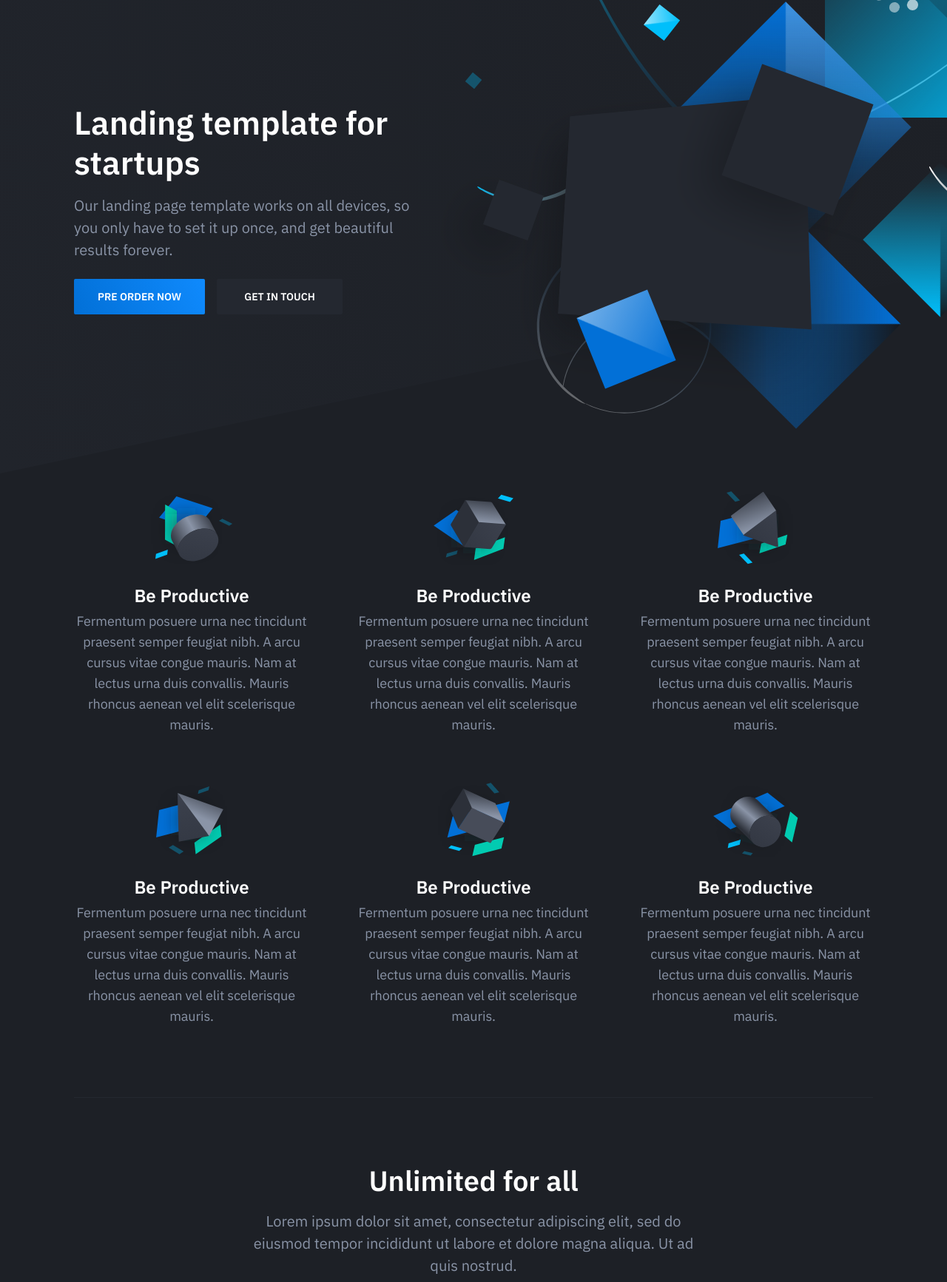
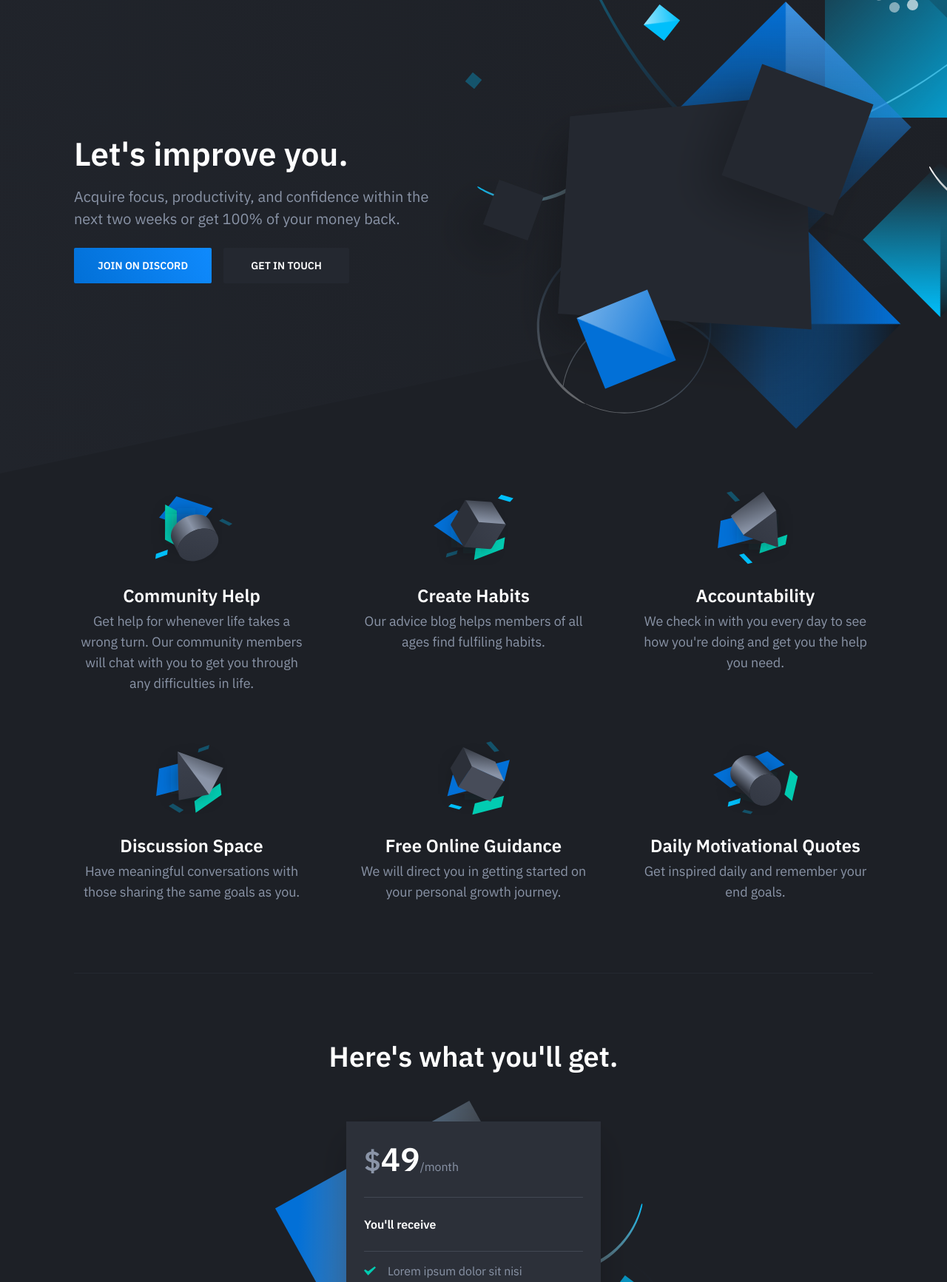
Before and after one commit to a-pinch-ofsalt/beta-website-template, a plain HTML site: page index.html in a window 1280 px wide. Shown: the part 60-1793 px from the top of the page at 74% size. Drawn offline with nearby package versions, Linux system fonts and the light colour scheme.

Commit message:
Customized template to match website goals

```diff
--- a/index.html
+++ b/index.html
@@ -1,5 +1,6 @@
 <!DOCTYPE html>
 <html lang="en" class="no-js">
+
 <head>
     <meta charset="utf-8">
     <meta http-equiv="X-UA-Compatible" content="IE=edge">
@@ -10,6 +11,7 @@
     <script src="https://unpkg.com/animejs@3.0.1/lib/anime.min.js"></script>
     <script src="https://unpkg.com/scrollreveal@4.0.0/dist/scrollreveal.min.js"></script>
 </head>
+
 <body class="is-boxed has-animations">
     <div class="body-wrap">
         <header class="site-header">
@@ -31,9 +33,10 @@
                 <div class="container">
                     <div class="hero-inner">
                         <div class="hero-copy">
-	                        <h1 class="hero-title mt-0">Landing template for startups</h1>
-	                        <p class="hero-paragraph">Our landing page template works on all devices, so you only have to set it up once, and get beautiful results forever.</p>
-	                        <div class="hero-cta"><a class="button button-primary" href="#">Pre order now</a><a class="button" href="#">Get in touch</a></div>
+                            <h1 class="hero-title mt-0">Let's improve <strong>you</strong>.</h1>
+                            <p class="hero-paragraph">Acquire focus, productivity, and confidence within the next two weeks or get 100% of your money back.</p>
+                            <div class="hero-cta"><a class="button button-primary" href="#">Join on Discord</a><a
+                                    class="button" href="#">Get in touch</a></div>
                         </div>
                         <div class="hero-figure anime-element">
                             <svg class="placeholder" width="528" height="396" viewBox="0 0 528 396">
@@ -63,8 +66,8 @@
                                     <div class="feature-icon">
                                         <img src="dist/images/feature-icon-01.svg" alt="Feature 01">
                                     </div>
-                                    <h4 class="feature-title mt-24">Be Productive</h4>
-                                    <p class="text-sm mb-0">Fermentum posuere urna nec tincidunt praesent semper feugiat nibh. A arcu cursus vitae congue mauris. Nam at lectus urna duis convallis. Mauris rhoncus aenean vel elit scelerisque mauris.</p>
+                                    <h4 class="feature-title mt-24">Community Help</h4>
+                                    <p class="text-sm mb-0">Get help for whenever life takes a wrong turn. Our community members will chat with you to get you through any difficulties in life.</p>
                                 </div>
                             </div>
                             <div class="feature text-center is-revealing">
@@ -72,8 +75,8 @@
                                     <div class="feature-icon">
                                         <img src="dist/images/feature-icon-02.svg" alt="Feature 02">
                                     </div>
-                                    <h4 class="feature-title mt-24">Be Productive</h4>
-                                    <p class="text-sm mb-0">Fermentum posuere urna nec tincidunt praesent semper feugiat nibh. A arcu cursus vitae congue mauris. Nam at lectus urna duis convallis. Mauris rhoncus aenean vel elit scelerisque mauris.</p>
+                                    <h4 class="feature-title mt-24">Create Habits</h4>
+                                    <p class="text-sm mb-0">Our advice blog helps members of all ages find fulfiling habits.</p>
                                 </div>
                             </div>
                             <div class="feature text-center is-revealing">
@@ -81,8 +84,8 @@
                                     <div class="feature-icon">
                                         <img src="dist/images/feature-icon-03.svg" alt="Feature 03">
                                     </div>
-                                    <h4 class="feature-title mt-24">Be Productive</h4>
-                                    <p class="text-sm mb-0">Fermentum posuere urna nec tincidunt praesent semper feugiat nibh. A arcu cursus vitae congue mauris. Nam at lectus urna duis convallis. Mauris rhoncus aenean vel elit scelerisque mauris.</p>
+                                    <h4 class="feature-title mt-24">Accountability</h4>
+                                    <p class="text-sm mb-0">We check in with you every day to see how you're doing and get you the help you need.</p>
                                 </div>
                             </div>
                             <div class="feature text-center is-revealing">
@@ -90,8 +93,8 @@
                                     <div class="feature-icon">
                                         <img src="dist/images/feature-icon-04.svg" alt="Feature 04">
                                     </div>
-                                    <h4 class="feature-title mt-24">Be Productive</h4>
-                                    <p class="text-sm mb-0">Fermentum posuere urna nec tincidunt praesent semper feugiat nibh. A arcu cursus vitae congue mauris. Nam at lectus urna duis convallis. Mauris rhoncus aenean vel elit scelerisque mauris.</p>
+                                    <h4 class="feature-title mt-24">Discussion Space</h4>
+                                    <p class="text-sm mb-0">Have meaningful conversations with those sharing the same goals as you.</p>
                                 </div>
                             </div>
                             <div class="feature text-center is-revealing">
@@ -99,8 +102,8 @@
                                     <div class="feature-icon">
                                         <img src="dist/images/feature-icon-05.svg" alt="Feature 05">
                                     </div>
-                                    <h4 class="feature-title mt-24">Be Productive</h4>
-                                    <p class="text-sm mb-0">Fermentum posuere urna nec tincidunt praesent semper feugiat nibh. A arcu cursus vitae congue mauris. Nam at lectus urna duis convallis. Mauris rhoncus aenean vel elit scelerisque mauris.</p>
+                                    <h4 class="feature-title mt-24">Free Online Guidance</h4>
+                                    <p class="text-sm mb-0">We will direct you in getting started on your personal growth journey.</p>
                                 </div>
                             </div>
                             <div class="feature text-center is-revealing">
@@ -108,8 +111,8 @@
                                     <div class="feature-icon">
                                         <img src="dist/images/feature-icon-06.svg" alt="Feature 06">
                                     </div>
-                                    <h4 class="feature-title mt-24">Be Productive</h4>
-                                    <p class="text-sm mb-0">Fermentum posuere urna nec tincidunt praesent semper feugiat nibh. A arcu cursus vitae congue mauris. Nam at lectus urna duis convallis. Mauris rhoncus aenean vel elit scelerisque mauris.</p>
+                                    <h4 class="feature-title mt-24">Daily Motivational Quotes</h4>
+                                    <p class="text-sm mb-0">Get inspired daily and remember your end goals.</p>
                                 </div>
                             </div>
                         </div>
@@ -121,17 +124,23 @@
                 <div class="container-sm">
                     <div class="pricing-inner section-inner">
                         <div class="pricing-header text-center">
-                            <h2 class="section-title mt-0">Unlimited for all</h2>
-                            <p class="section-paragraph mb-0">Lorem ipsum dolor sit amet, consectetur adipiscing elit, sed do eiusmod tempor incididunt ut labore et dolore magna aliqua. Ut ad quis nostrud.</p>
+                            <h2 class="section-title mt-0">Here's what you'll get.</h2>
+                            <!--<p class="section-paragraph mb-0">Lorem ipsum dolor sit amet, consectetur adipiscing elit,
+                                sed do eiusmod tempor incididunt ut labore et dolore magna aliqua. Ut ad quis nostrud.
+                            </p>-->
                         </div>
                         <div class="pricing-tables-wrap">
                             <div class="pricing-table">
                                 <div class="pricing-table-inner is-revealing">
                                     <div class="pricing-table-main">
                                         <div class="pricing-table-header pb-24">
-                                            <div class="pricing-table-price"><span class="pricing-table-price-currency h2">$</span><span class="pricing-table-price-amount h1">49</span><span class="text-xs">/month</span></div>
+                                            <div class="pricing-table-price"><span
+                                                    class="pricing-table-price-currency h2">$</span><span
+                                                    class="pricing-table-price-amount h1">49</span><span
+                                                    class="text-xs">/month</span></div>
                                         </div>
-										<div class="pricing-table-features-title text-xs pt-24 pb-24">What you will get</div>
+                                        <div class="pricing-table-features-title text-xs pt-24 pb-24">You'll receive
+                                        </div>
                                         <ul class="pricing-table-features list-reset text-xs">
                                             <li>
                                                 <span>Lorem ipsum dolor sit nisi</span>
@@ -148,7 +157,8 @@
                                         </ul>
                                     </div>
                                     <div class="pricing-table-cta mb-8">
-                                        <a class="button button-primary button-shadow button-block" href="#">Pre order now</a>
+                                        <a class="button button-primary button-shadow button-block" href="#">Pre order
+                                            now</a>
                                     </div>
                                 </div>
                             </div>
@@ -160,7 +170,7 @@
             <section class="cta section">
                 <div class="container">
                     <div class="cta-inner section-inner">
-						<h3 class="section-title mt-0">Still not convinced on buying?</h3>
+                        <h3 class="section-title mt-0">Come check it out.</h3>
                         <div class="cta-cta">
                             <a class="button button-primary button-wide-mobile" href="#">Get in touch</a>
                         </div>
@@ -196,7 +206,9 @@
                             <a href="#">
                                 <span class="screen-reader-text">Facebook</span>
                                 <svg width="16" height="16" xmlns="http://www.w3.org/2000/svg">
-                                    <path d="M6.023 16L6 9H3V6h3V4c0-2.7 1.672-4 4.08-4 1.153 0 2.144.086 2.433.124v2.821h-1.67c-1.31 0-1.563.623-1.563 1.536V6H13l-1 3H9.28v7H6.023z" fill="#0270D7"/>
+                                    <path
+                                        d="M6.023 16L6 9H3V6h3V4c0-2.7 1.672-4 4.08-4 1.153 0 2.144.086 2.433.124v2.821h-1.67c-1.31 0-1.563.623-1.563 1.536V6H13l-1 3H9.28v7H6.023z"
+                                        fill="#0270D7" />
                                 </svg>
                             </a>
                         </li>
@@ -204,7 +216,9 @@
                             <a href="#">
                                 <span class="screen-reader-text">Twitter</span>
                                 <svg width="16" height="16" xmlns="http://www.w3.org/2000/svg">
-                                    <path d="M16 3c-.6.3-1.2.4-1.9.5.7-.4 1.2-1 1.4-1.8-.6.4-1.3.6-2.1.8-.6-.6-1.5-1-2.4-1-1.7 0-3.2 1.5-3.2 3.3 0 .3 0 .5.1.7-2.7-.1-5.2-1.4-6.8-3.4-.3.5-.4 1-.4 1.7 0 1.1.6 2.1 1.5 2.7-.5 0-1-.2-1.5-.4C.7 7.7 1.8 9 3.3 9.3c-.3.1-.6.1-.9.1-.2 0-.4 0-.6-.1.4 1.3 1.6 2.3 3.1 2.3-1.1.9-2.5 1.4-4.1 1.4H0c1.5.9 3.2 1.5 5 1.5 6 0 9.3-5 9.3-9.3v-.4C15 4.3 15.6 3.7 16 3z" fill="#0270D7"/>
+                                    <path
+                                        d="M16 3c-.6.3-1.2.4-1.9.5.7-.4 1.2-1 1.4-1.8-.6.4-1.3.6-2.1.8-.6-.6-1.5-1-2.4-1-1.7 0-3.2 1.5-3.2 3.3 0 .3 0 .5.1.7-2.7-.1-5.2-1.4-6.8-3.4-.3.5-.4 1-.4 1.7 0 1.1.6 2.1 1.5 2.7-.5 0-1-.2-1.5-.4C.7 7.7 1.8 9 3.3 9.3c-.3.1-.6.1-.9.1-.2 0-.4 0-.6-.1.4 1.3 1.6 2.3 3.1 2.3-1.1.9-2.5 1.4-4.1 1.4H0c1.5.9 3.2 1.5 5 1.5 6 0 9.3-5 9.3-9.3v-.4C15 4.3 15.6 3.7 16 3z"
+                                        fill="#0270D7" />
                                 </svg>
                             </a>
                         </li>
@@ -212,7 +226,9 @@
                             <a href="#">
                                 <span class="screen-reader-text">Google</span>
                                 <svg width="16" height="16" xmlns="http://www.w3.org/2000/svg">
-                                    <path d="M7.9 7v2.4H12c-.2 1-1.2 3-4 3-2.4 0-4.3-2-4.3-4.4 0-2.4 2-4.4 4.3-4.4 1.4 0 2.3.6 2.8 1.1l1.9-1.8C11.5 1.7 9.9 1 8 1 4.1 1 1 4.1 1 8s3.1 7 7 7c4 0 6.7-2.8 6.7-6.8 0-.5 0-.8-.1-1.2H7.9z" fill="#0270D7"/>
+                                    <path
+                                        d="M7.9 7v2.4H12c-.2 1-1.2 3-4 3-2.4 0-4.3-2-4.3-4.4 0-2.4 2-4.4 4.3-4.4 1.4 0 2.3.6 2.8 1.1l1.9-1.8C11.5 1.7 9.9 1 8 1 4.1 1 1 4.1 1 8s3.1 7 7 7c4 0 6.7-2.8 6.7-6.8 0-.5 0-.8-.1-1.2H7.9z"
+                                        fill="#0270D7" />
                                 </svg>
                             </a>
                         </li>
@@ -225,4 +241,5 @@
 
     <script src="dist/js/main.min.js"></script>
 </body>
+
 </html>
```
Lines whose indentation alone changed are shown as unchanged.
